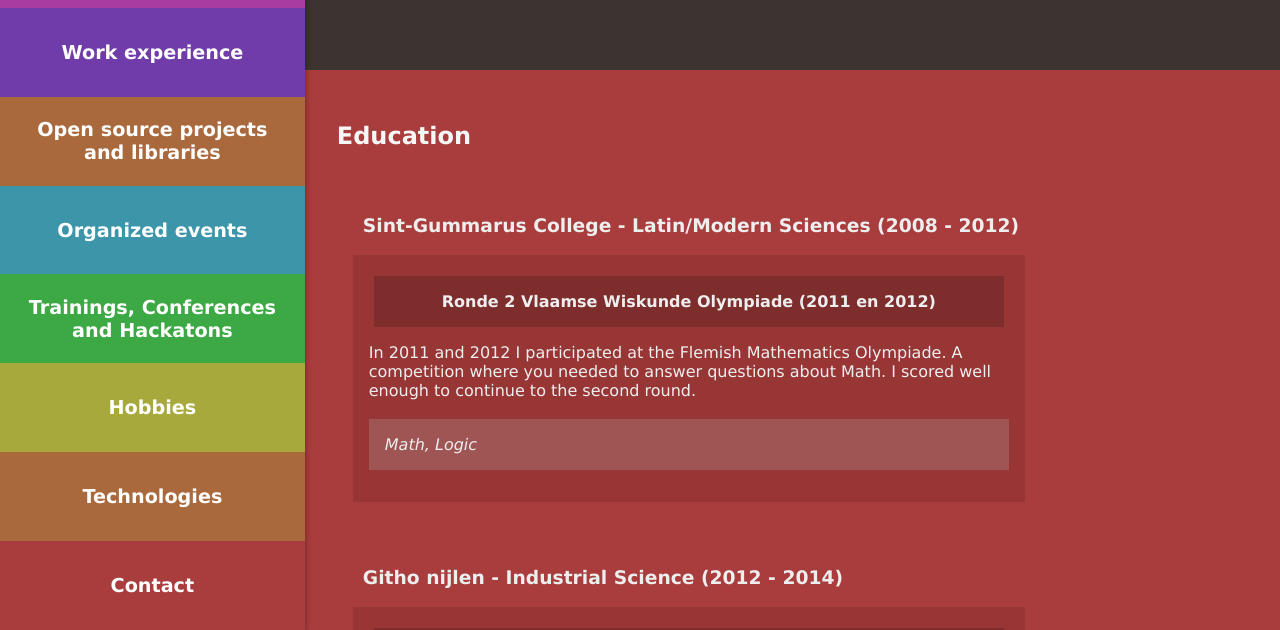
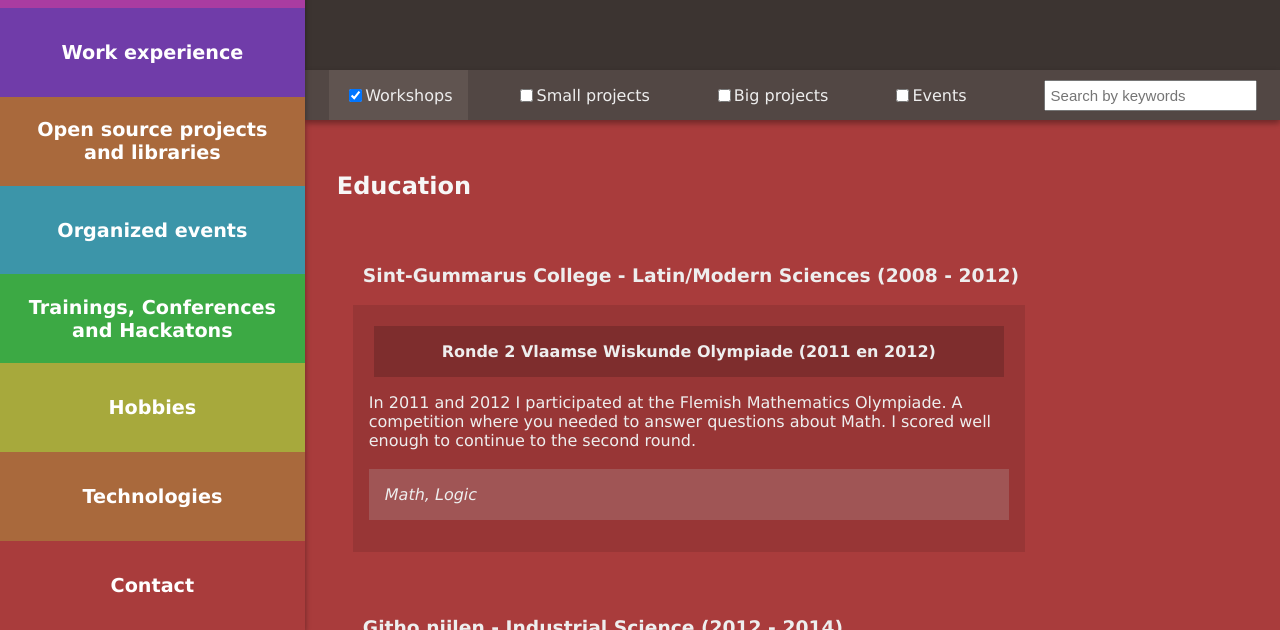
Before and after one commit to Squarific/filipsmets.com, a plain HTML site: page index.html in a window 1280 px wide. Shown: the part 170-800 px from the top of the page. Drawn offline with Linux system fonts and the light colour scheme.

Commit message:
Add filters

```diff
--- a/index.css
+++ b/index.css
@@ -23,6 +23,49 @@ a:hover {
 	font-weight:normal;
 	text-shadow:none;
 	text-align:center;
+}
+
+.filters {
+	position:sticky;
+	position: -webkit-sticky;
+	background:lightgray;
+	height:50px;
+	box-sizing:border-box;
+	background:#524744;
+	top:0;
+
+	display: flex;
+    align-items: center;
+    justify-content: center;
+
+	box-shadow: 0 3px 6px rgba(0,0,0,0.16), 0 3px 6px rgba(0,0,0,0.23);
+	z-index:200;
+}
+
+.filterLabel {
+	display: inline-flex;
+    align-items: center;
+    justify-content: center;
+
+	padding-left:1em;
+	padding-right:1em;
+
+	margin-left:1em;
+	margin-right:1em;
+
+	height:100%;
+}
+
+.filterBox {
+	padding:5px;
+	font-size:15px;
+
+	margin-left:3em;
+	margin-right:1em;
+}
+
+.selected {
+	background:#605450;
 }
 
 .header {
@@ -115,6 +158,7 @@ h3 {
 }
 
 .block {
+
     padding:2em;
 	min-height:40vh;
 	box-sizing:border-box;
--- a/index.html
+++ b/index.html
@@ -23,6 +23,32 @@
 				Filip Smets
 
 				<div class="bio">&lt;Maker, Programmer, Educator&gt;</div>
+			</div>
+			<div class="filters">
+
+
+				<label for="workshops_filter_checkbox" class="filterLabel selected">
+					<input type="checkbox" id="workshops_filter_checkbox" name="workshops" value="workshops" checked>
+					Workshops
+				</label>
+
+				<label for="small_projects_filter_checkbox" class="filterLabel">
+					<input type="checkbox" id="small_projects_filter_checkbox" name="small_projects" value="small_projects">
+					Small projects
+				</label>
+
+				<label for="big_projects_filter_checkbox" class="filterLabel">
+					<input type="checkbox" id="big_projects_filter_checkbox" name="big_projects" value="big_projects">
+					Big projects
+				</label>
+
+				<label for="events_filter_checkbox" class="filterLabel">
+					<input type="checkbox" id="events_filter_checkbox" name="events" value="events">
+					Events
+				</label>
+
+				<input type="text" class="filterBox" placeholder="Search by keywords">
+
 			</div>
 			<div id="education" class="education block">
 				<h2>Education</h2>
```
